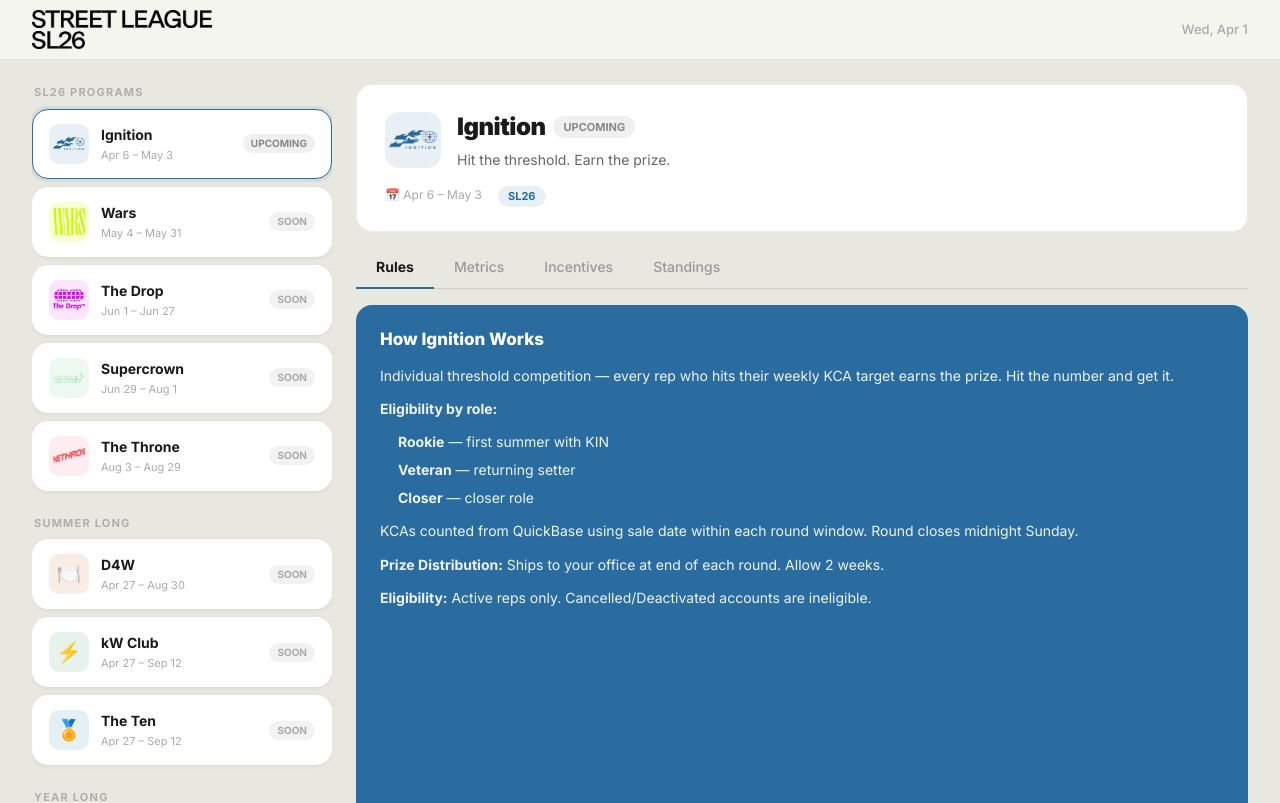
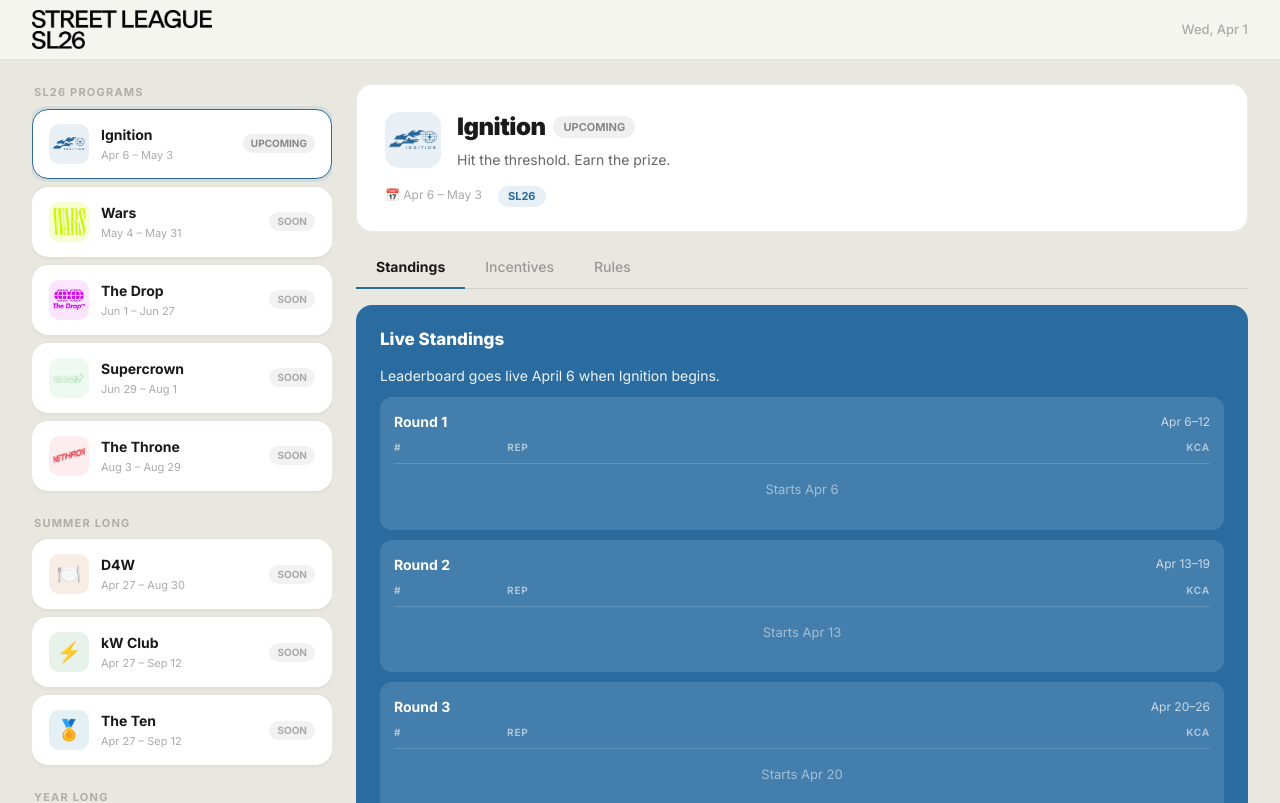
Before and after one commit to avelkins10/kin-sl26-next, a Next.js app: page / in a window 1280 px wide. Shown: the top 803 px of the page. Built offline with nearby package versions, Linux system fonts and the light colour scheme.

Commit message:
feat: remove Metrics tab, merge into Rules; reorder tabs to Standings→Incentives→Rules

```diff
--- a/src/app/page.tsx
+++ b/src/app/page.tsx
@@ -37,7 +37,7 @@ interface Comp {
 }
 
 type MobileScreen = "home" | "detail" | "content" | "soon";
-type SectionKey = "rules" | "metrics" | "incentives" | "standings";
+type SectionKey = "rules" | "incentives" | "standings";
 
 // ─────────────────────────────────────────────
 // COMPETITION DATA
@@ -219,10 +219,9 @@ const GROUPS: { key: Comp["group"]; label: string }[] = [
 ];
 
 const SECTIONS: { key: SectionKey; label: string }[] = [
+  { key: "standings",  label: "Standings" },
+  { key: "incentives", label: "Incentives" },
   { key: "rules",      label: "Rules" },
-  { key: "metrics",    label: "Metrics" },
-  { key: "incentives", label: "Incentives" },
-  { key: "standings",  label: "Standings" },
 ];
 
 const IGNITION_PRIZE_PHOTOS: Record<string, string> = {
@@ -389,7 +388,7 @@ function IgnitionStandingsContent() {
 }
 
 function SectionContent({ comp, section }: { comp: Comp; section: SectionKey }) {
-  // Rules
+  // Rules (merged with Metrics)
   if (section === "rules") {
     if (comp.id === "ignition") return (
       <>
@@ -400,24 +399,10 @@ function SectionContent({ comp, section }: { comp: Comp; section: SectionKey })
         <p>KCAs counted from QuickBase using sale date within each round window. Round closes midnight Sunday.</p>
         <p><strong>Prize Distribution:</strong> Ships to your office at end of each round. Allow 2 weeks.</p>
         <p><strong>Eligibility:</strong> Active reps only. Cancelled/Deactivated accounts are ineligible.</p>
-      </>
-    );
-    if (comp.id === "blood-club") return (
+        {/* Round targets — merged from Metrics */}
+        {comp.rounds && (
           <>
-        <h3>How Blood Club Works</h3>
-        <p>The ultimate closer challenge — running all year. Close <strong>2 deals on the same Saturday</strong> to earn membership.</p>
-        <ul><li>Both closes must share the same sale date in QuickBase</li><li>That date must fall on a Saturday</li><li>Both deals must reach KCA status</li><li>Achievement is permanent — once you&apos;re in, you&apos;re in</li></ul>
-        <p>Rookies only need 1 same-day Saturday close to qualify.</p>
-      </>
-    );
-    return <p style={{ opacity: 0.8 }}>Rules coming soon.</p>;
-  }
-
-  // Metrics
-  if (section === "metrics") {
-    if (comp.id === "ignition" && comp.rounds) return (
-      <>
-        <h3>KCA Targets by Round</h3>
+            <h3 style={{ marginTop: 16 }}>KCA Targets by Round</h3>
             <p>Hit your role&apos;s weekly target to win. Every qualifying rep wins — no cap.</p>
             {comp.rounds.map(r => (
               <div key={r.label} style={{ background:"rgba(255,255,255,0.12)", borderRadius:12, padding:14, marginBottom:10 }}>
@@ -437,10 +422,17 @@ function SectionContent({ comp, section }: { comp: Comp; section: SectionKey })
               </div>
             ))}
           </>
+        )}
+      </>
     );
     if (comp.id === "blood-club") return (
       <>
-        <h3>The Qualifying Standard</h3>
+        <h3>How Blood Club Works</h3>
+        <p>The ultimate closer challenge — running all year. Close <strong>2 deals on the same Saturday</strong> to earn membership.</p>
+        <ul><li>Both closes must share the same sale date in QuickBase</li><li>That date must fall on a Saturday</li><li>Both deals must reach KCA status</li><li>Achievement is permanent — once you&apos;re in, you&apos;re in</li></ul>
+        <p>Rookies only need 1 same-day Saturday close to qualify.</p>
+        {/* Qualifying standard — merged from Metrics */}
+        <h3 style={{ marginTop: 16 }}>The Qualifying Standard</h3>
         <div style={{ background:"rgba(255,255,255,0.12)", borderRadius:12, padding:14, marginBottom:10 }}>
           <div style={{ display:"flex", alignItems:"center", justifyContent:"space-between", marginBottom:10 }}>
             <div><div style={{ fontSize:14, fontWeight:700 }}>2 Closes</div><div style={{ fontSize:12, opacity:0.7 }}>Same Saturday</div></div>
@@ -459,7 +451,7 @@ function SectionContent({ comp, section }: { comp: Comp; section: SectionKey })
         <p>Both deals must reach KCA status. Saturdays only.</p>
       </>
     );
-    return <p style={{ opacity:0.8 }}>Metrics coming soon.</p>;
+    return <p style={{ opacity: 0.8 }}>Rules coming soon.</p>;
   }
 
   // Incentives
@@ -525,11 +517,11 @@ function SectionContent({ comp, section }: { comp: Comp; section: SectionKey })
 // ─────────────────────────────────────────────
 
 function DesktopDetailPanel({ comp, now }: { comp: Comp; now: Date }) {
-  const [activeSection, setActiveSection] = useState<SectionKey>("rules");
+  const [activeSection, setActiveSection] = useState<SectionKey>("standings");
   const contentRef = useRef<HTMLDivElement>(null);
 
   useEffect(() => {
-    setActiveSection("rules");
+    setActiveSection("standings");
     if (contentRef.current) contentRef.current.scrollTop = 0;
   }, [comp.id]);
 
```
Lines whose indentation alone changed are shown as unchanged.
